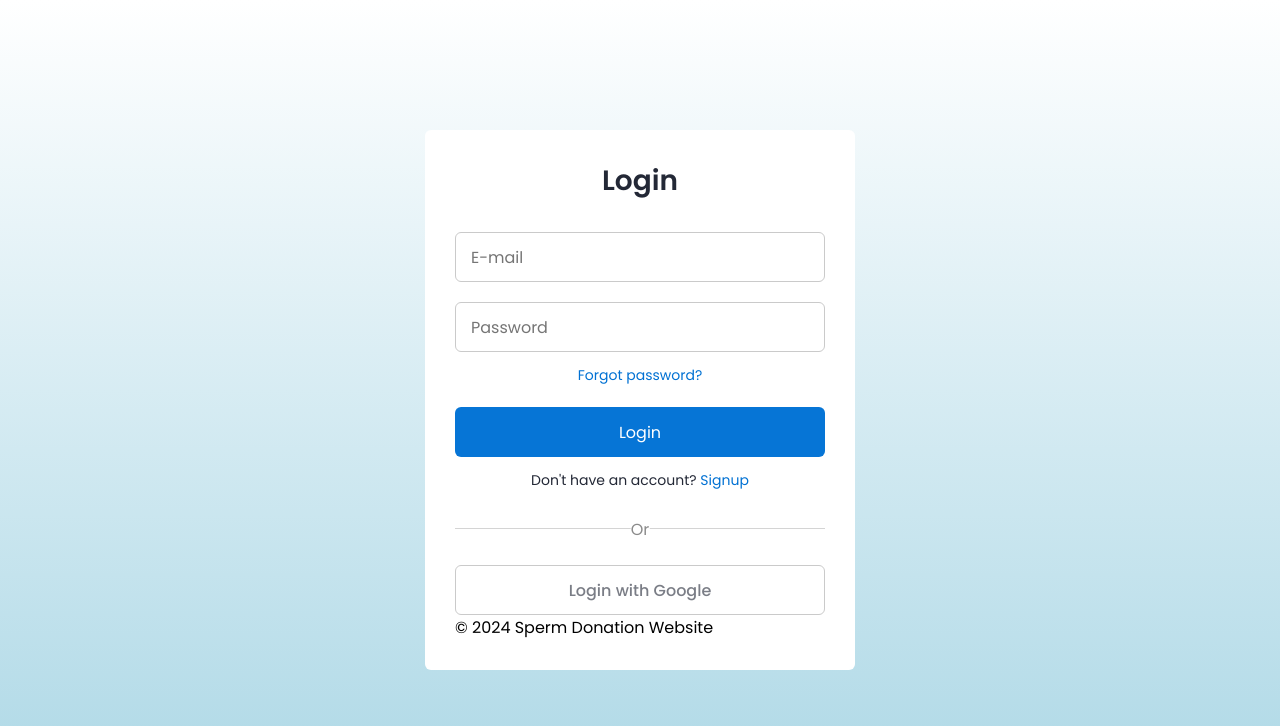
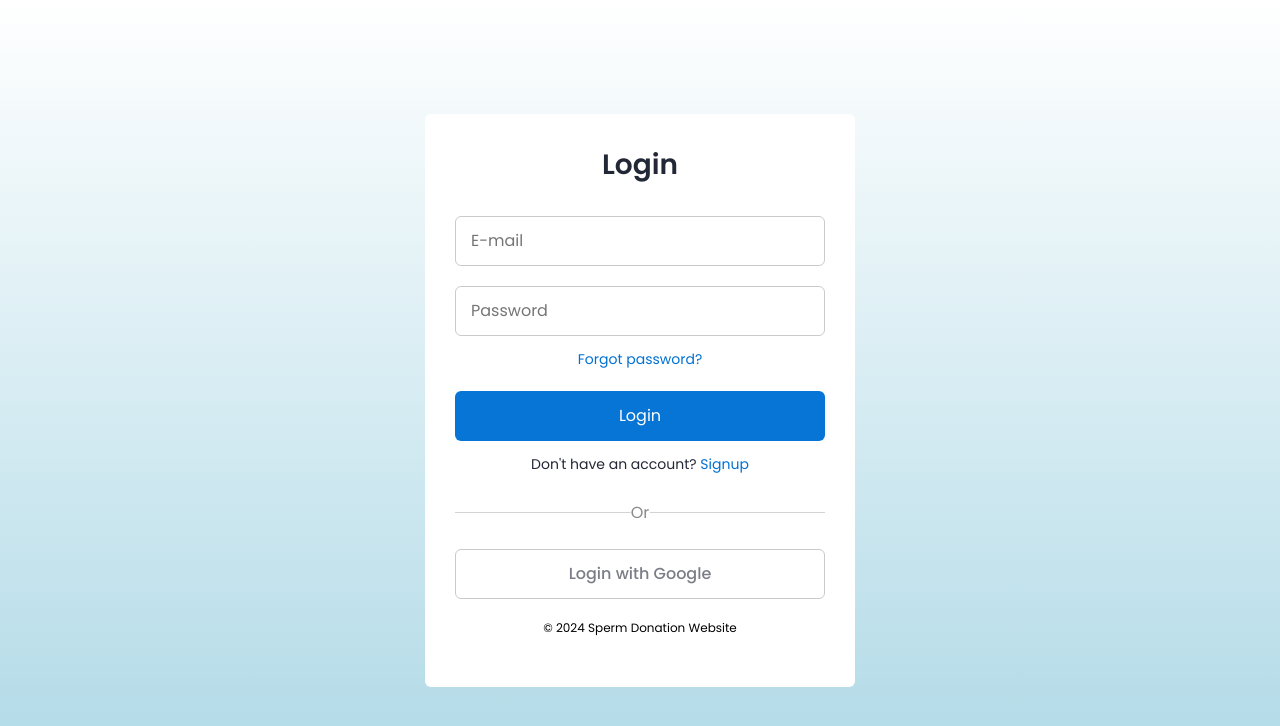
Before and after one commit to roche-jeethan/Projects-SJEC, a plain HTML site: page Login Sign up Page.html in a window 1280 px wide. Drawn offline with Linux system fonts and the light colour scheme.

Commit message:
sceptix.css

```diff
--- a/sceptix.css
+++ b/sceptix.css
@@ -1,4 +1,4 @@
- @import url('https://fonts.googleapis.com/css2?family=Poppins:wght@300;400;500;600&display=swap');
+@import url('https://fonts.googleapis.com/css2?family=Poppins:wght@300;400;500;600&display=swap');
 *{
     margin: 0;
     padding: 0;
@@ -64,7 +64,6 @@ form{
     padding: 0 15px;
     border: 1px solid#CACACA;
 }
-
 .field button{
     color: #fff;
     background-color: #0675d6;
@@ -108,13 +107,19 @@ form{
     align-items: center;
     justify-content: center;
 }
-
 a.google{
     border: 1px solid #CACACA;
 }
-
 a.google span{
     font-weight: 500;
     opacity: 0.6;
     color: #232836;
 }
+footer {
+    padding: 20px;
+    text-align: center;
+  }
+  footer p {
+    font-size: 12px;
+    margin-bottom: 0;
+  }
```
